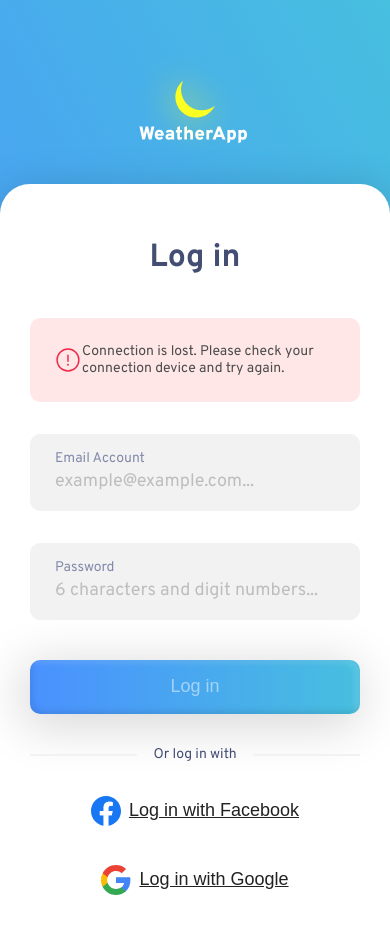
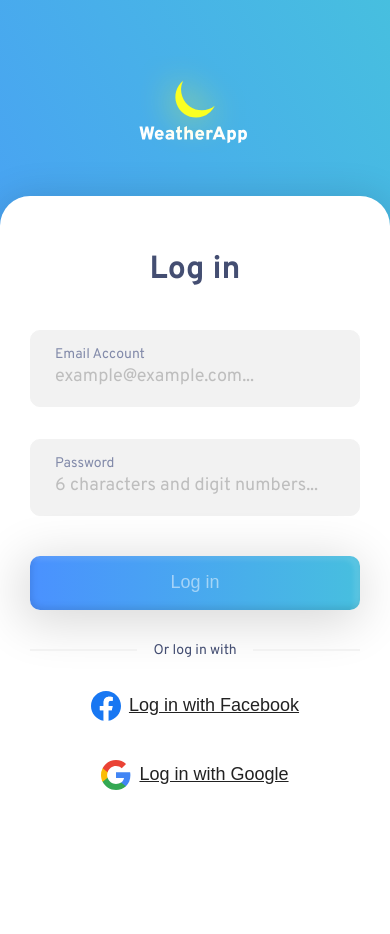
Before and after one commit to ShaulBenDavid/abra-weather-app, a React (Create React App) app: page / in a window 390 px wide. Shown: the top 934 px of the page. After the commit the page ends 844 px from the top, so only its background shows below. Built offline with nearby package versions, Linux system fonts and the light colour scheme; a web font is replaced by a local one.

Commit message:
fixing mobile responsive

```diff
--- a/src/Pages/Login/index.tsx
+++ b/src/Pages/Login/index.tsx
@@ -50,13 +50,13 @@ const Login = () => {
       <S.LoginContainer>
         <S.LoginTitle>Log in</S.LoginTitle>
           {/* Error message */}
-          <S.InternetError>
+          {/* <S.InternetError>
             <IconInfoCircle />
             <p>
               Connection is lost. Please check your connection device and try
               again.
             </p>
-          </S.InternetError>
+          </S.InternetError> */}
         {/* Form */}
         <S.StyledLoginForm onSubmit={handleSubmit}>
           <FromInput
--- a/src/Pages/Login/style.tsx
+++ b/src/Pages/Login/style.tsx
@@ -5,7 +5,7 @@ import { IconLogo } from "../../Components/IconsComponent";
 // Page wrapper
 export const LoginWrapper = styled.div`
   width: 100%;
-  height: 100%;
+  height: 100vh;
   position: relative;
   display: flex;
   flex-direction: column;
@@ -57,7 +57,6 @@ export const LoginContainer = styled.div`
     padding: 54px 30px;
     border-bottom-left-radius: 0;
     border-bottom-right-radius: 0;
-    margin-top: 184px;
   }
 `;
 // Title
```
